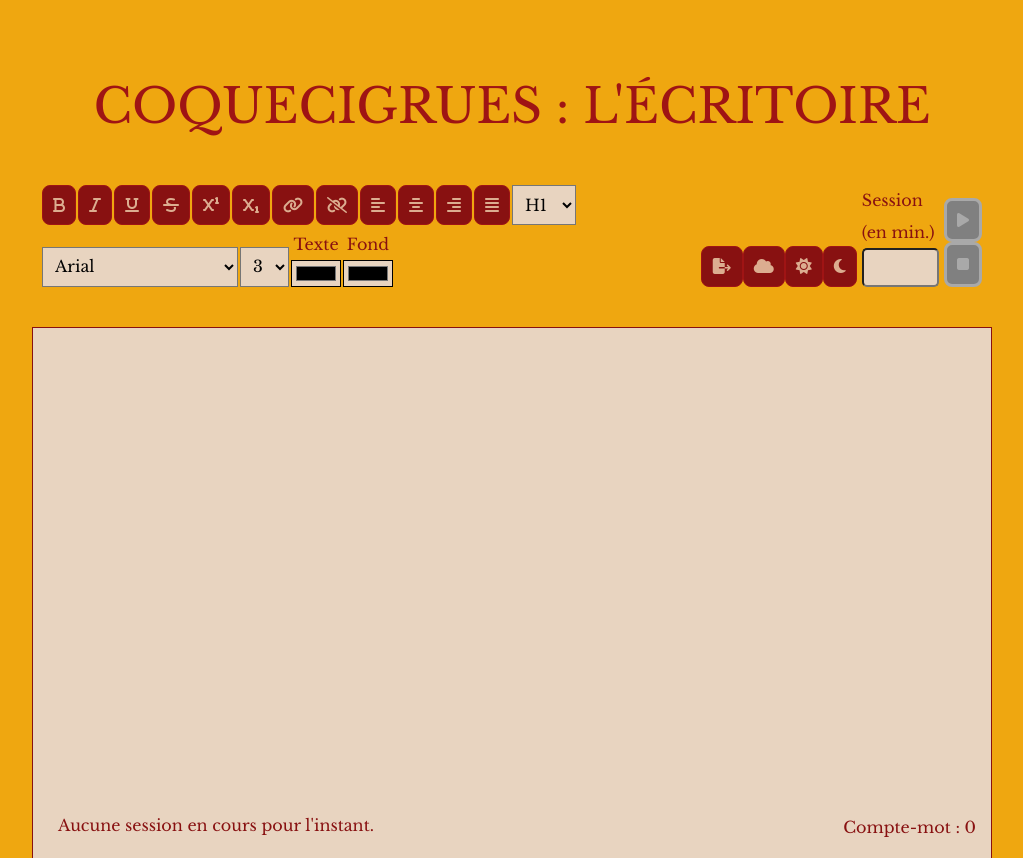
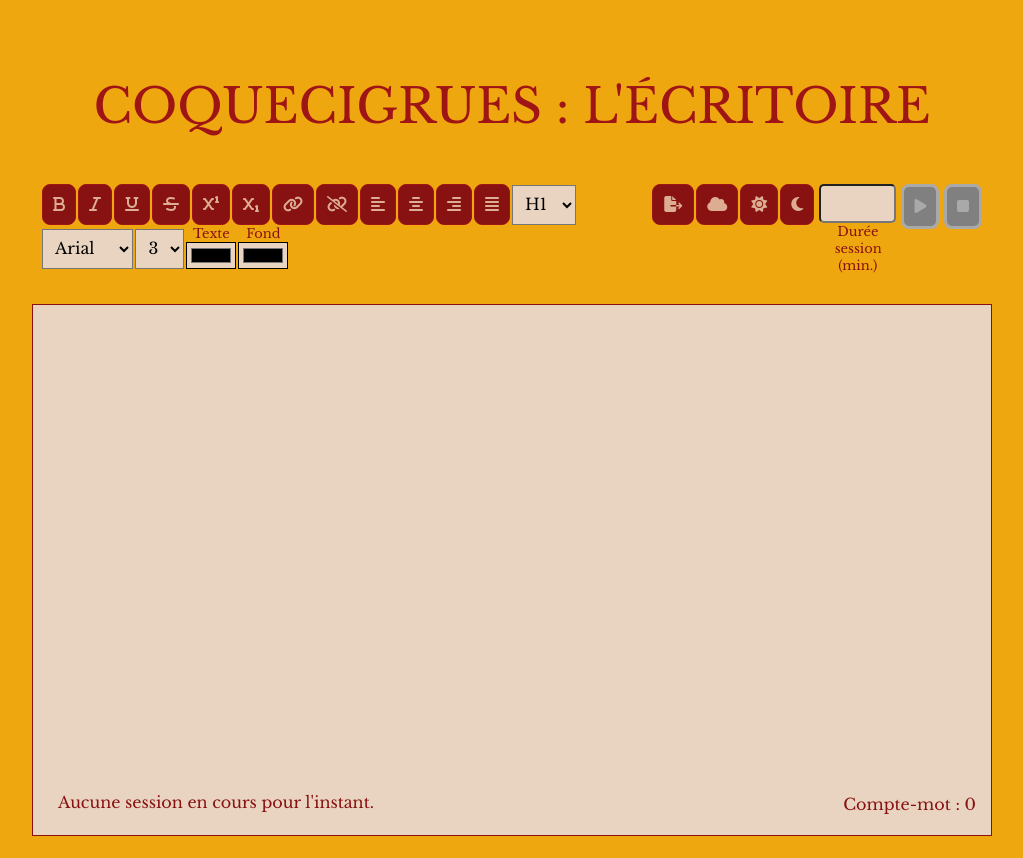
Before and after one commit to SenzenTravers/author_website, a Django app: page /gadgets/ecritoire in a window 1280 px wide. Shown: the part 254-1112 px from the top of the page, without its empty margins (128-1151 px from the left). Run offline with Django 4.2, Linux system fonts and the light colour scheme; some libraries are stand-ins or nearby versions; some web fonts are replaced.

Commit message:
Text editor: last-minute fix

```diff
--- a/static/gadgets_ecritoire.css
+++ b/static/gadgets_ecritoire.css
@@ -1,9 +1,18 @@
 #rich-text-editor-block {
+    label {
+        font-size: small;
+        line-height: normal;
+    }
+
     .editor-header {
         display: flex;
         justify-content: space-between;
         gap: 11px;
-        margin: 0px 10px 40px 10px;
+        margin: 0px 10px 30px 10px;
+
+        #fontName {
+            width: 8ch;
+        }
     }
 
     .timer-block {
@@ -12,7 +21,7 @@
         gap: 5px;
 
         .timer-btns {
-            align-content: end;
+            align-content: start;
         }
 
         input {
@@ -24,9 +33,13 @@
     .timer-input {
         display: flex;
         flex-flow: column;
-        justify-content: center;
+        justify-content: start;
         align-items: center;
+        text-align: center;
 
+        label[for="timer-length"] {
+            max-width: 5ch;
+        }
         input[type="number"] {
             width: 5ch;
         }
@@ -35,9 +48,14 @@
     .btn-mode-wrapper {
         display: flex;
         flex-flow: row;
-        align-items: end;
+        align-items: start;
+        gap: 2px;
     }
 
+    .all-command-btns-wrapper {
+        display: flex;
+        flex-flow: column;
+    }
     .command-btns-wrapper {
         display: flex;
         flex-flow: row;
--- a/templates/gadgets/word_counter.html
+++ b/templates/gadgets/word_counter.html
@@ -18,6 +18,7 @@
 
 <section id="rich-text-editor-block" class="mode-warm">
     <section class="editor-header">
+      <section class="all-command-btns-wrapper">
         <section class="command-btns-wrapper">
           <!-- Text Format -->
           <button id="bold" class="option-button format" title="Mettre en gras">
@@ -70,7 +71,9 @@
             <option value="H5">H5</option>
             <option value="H6">H6</option>
           </select>
+        </section>
 
+        <section class="command-btns-wrapper">
           <!-- Font -->
           <select id="fontName" class="adv-option-button" title="Police d'écriture"></select>
           <select id="fontSize" class="adv-option-button" title="Taille du texte"></select>
@@ -85,6 +88,7 @@
             <input type="color" id="backColor" class="adv-option-button" title="Fond du texte"/>
           </div>
         </section>
+      </section>
 
       <div class="timer-block">
         <div class="btn-mode-wrapper">
@@ -94,20 +98,21 @@
           <button type="button" id="nightModeBtn" onclick="changeMode('mode-night')" title="Thème nuit"><i class="fa-solid fa-moon"></i></button>
         </div>
         <div class="timer-input">
-          <label for="timer-length">Session (en min.)</label>
           <input
             name="timer-length"
+            title="Durée d'une session (en minutes)"
             id="timer-length"
             type="number"
             min="0"
             onchange="handleTimerLengthChange()"
           />
+          <label for="timer-length">Durée session (min.)</label>
         </div>
 
         <div class="timer-btns">
-          <button type="button" id="startCdBtn" onclick="handleCountDown()" title="Lancer sprint" disabled><i class="fa-solid fa-play"></i></button>
+          <button type="button" id="startCdBtn" onclick="handleCountDown()" title="Lancer session" disabled><i class="fa-solid fa-play"></i></button>
           <!-- <button><i class="fa-solid fa-pause"></i></button> -->
-          <button type="button" id="stopCdBtn" onclick="stopCountdown()" title="Arrêter sprint" disabled><i class="fa-solid fa-stop"></i></button>
+          <button type="button" id="stopCdBtn" onclick="stopCountdown()" title="Arrêter session" disabled><i class="fa-solid fa-stop"></i></button>
         </div>
       </div>
     </section>
```
Lines whose indentation alone changed are shown as unchanged.
